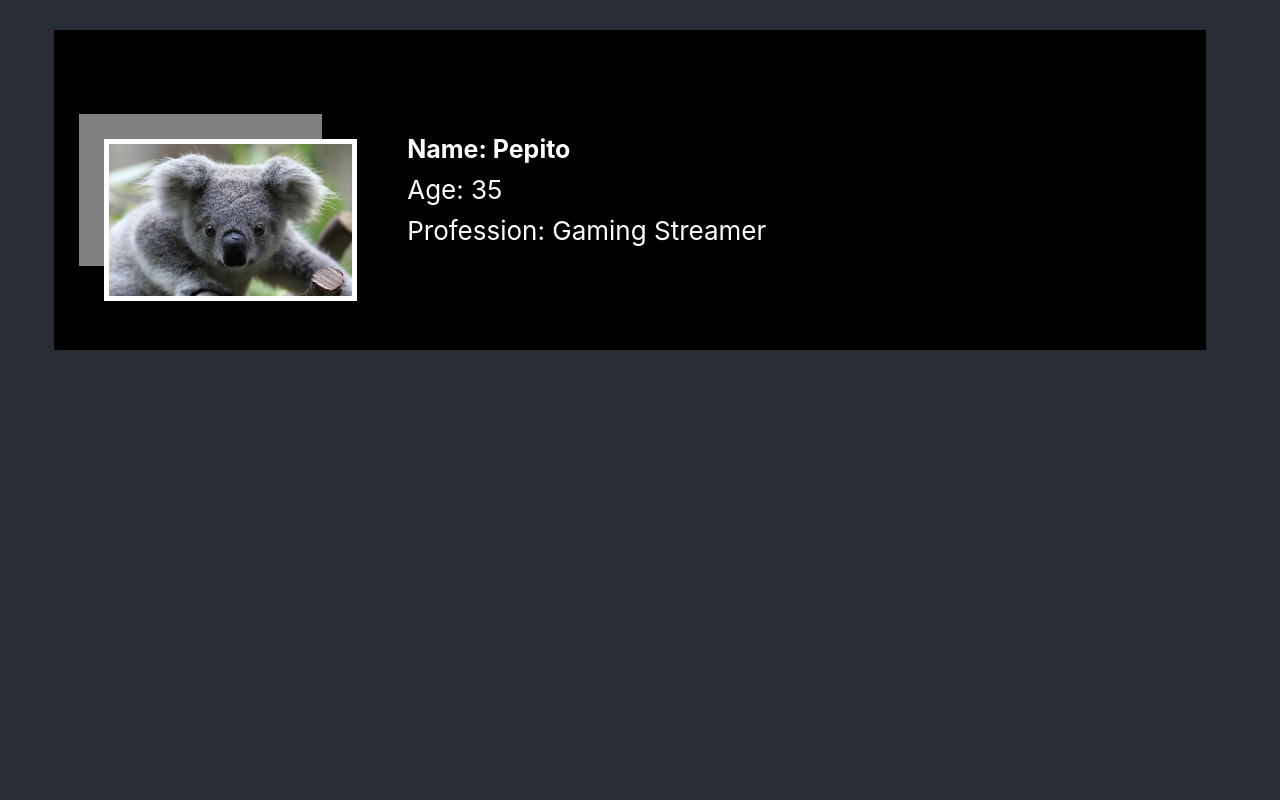
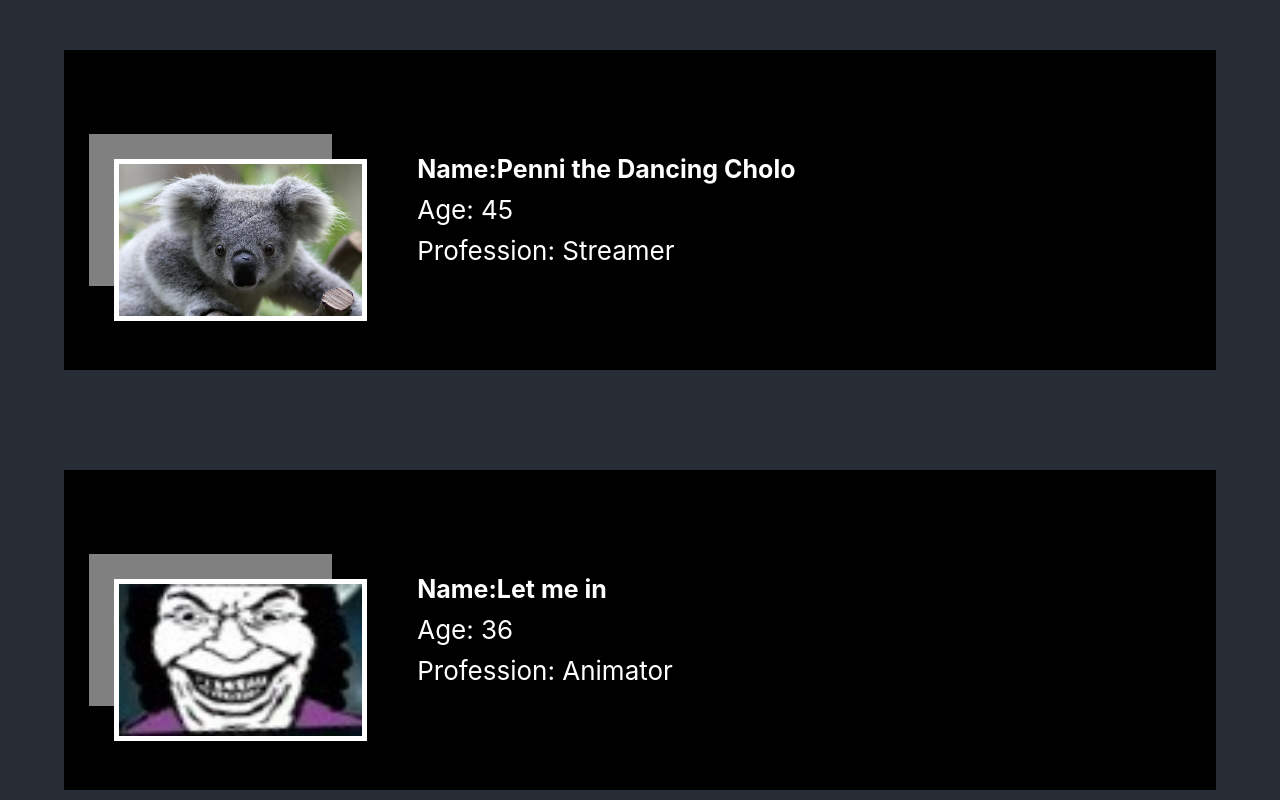
Before and after one commit to FarhathH/SkillsBootCampWeek6Farhath, a React (Create React App) app in the folder day-2/: page / in a window 1280 px wide. Shown: the top 800 px of the page. Built offline with nearby package versions, Linux system fonts and the light colour scheme.

Commit message:
new images

```diff
--- a/day-2/src/App.js
+++ b/day-2/src/App.js
@@ -1,12 +1,16 @@
 import logo from './logo.svg';
 import './App.css';
 import User from './user.js'; //this allows the app page to take the function
+import {useState} from 'react';
+
 
 function App() {
   return (
     <div className="App">
       <header className="App-header">
-       <User/> {/*rendering the function*/}
+        <User name = {"Penni the Dancing Cholo"} age = {45} profession = {"Streamer"} pic = {'koala.jpg'}/> {/*rendering the function*/}
+        <User name = {"Let me in"} age = {36} profession = {"Animator"} pic = {'sr-pelo-google-form.jpg'}/> {/*rendering the function*/}
+        <User name = {"These crawls they will not crawl"} age = {19} profession = {"Edgelord"} pic = {'crawling.jpg'}/> {/*rendering the function*/}
       </header>
     </div>
   );
--- a/day-2/src/socialMedia.css
+++ b/day-2/src/socialMedia.css
@@ -5,7 +5,7 @@
     display:flex;
     flex-direction: row;
     align-items: center;
-    translate:-10px -210px;
+    margin: 50px;
 
 }
 
@@ -21,6 +21,11 @@
     background-color: grey;
     margin:25px;
 
+}
+
+.img:hover{
+    scale:101%;
+    object-fit: cover;
 }
 
 .img2{
--- a/day-2/src/user.js
+++ b/day-2/src/user.js
@@ -1,15 +1,27 @@
 import './socialMedia.css'; //importing the stylesheet I made
+import {useState} from 'react';
+
+
+
+
+
 
 //Made functional component to displaying intro
-function User(){
+function User(props){
+    const[name, setName] = useState(props.name);
+    const[age, setAge] = useState(props.age);
+    const[profession, setProfession] = useState(props.profession);
+    const[pic, setPic] = useState(props.pic);
+
+
     return( //html below displays info about user
         <div className = "page">
-            <div className = "img"><img src = "koala.jpg" className = "img2"></img></div>
+            <div className = "img"><img src = {pic} className = "img2"></img></div>
 
             <div className = "info">
-                <p className = "chunk2">Name: Pepito</p>
-                <p className = "chunk">Age: 35</p>
-                <p className = "chunk">Profession: Gaming Streamer</p>
+                <p className = "chunk2">Name:{name} </p>
+                <p className = "chunk">Age: {age} </p>
+                <p className = "chunk">Profession: {profession} </p>
             </div>
         </div>
     );
```
Also changed, not shown: day-2/public/crawling.jpg (added), day-2/public/sr-pelo-google-form.jpg (added).
